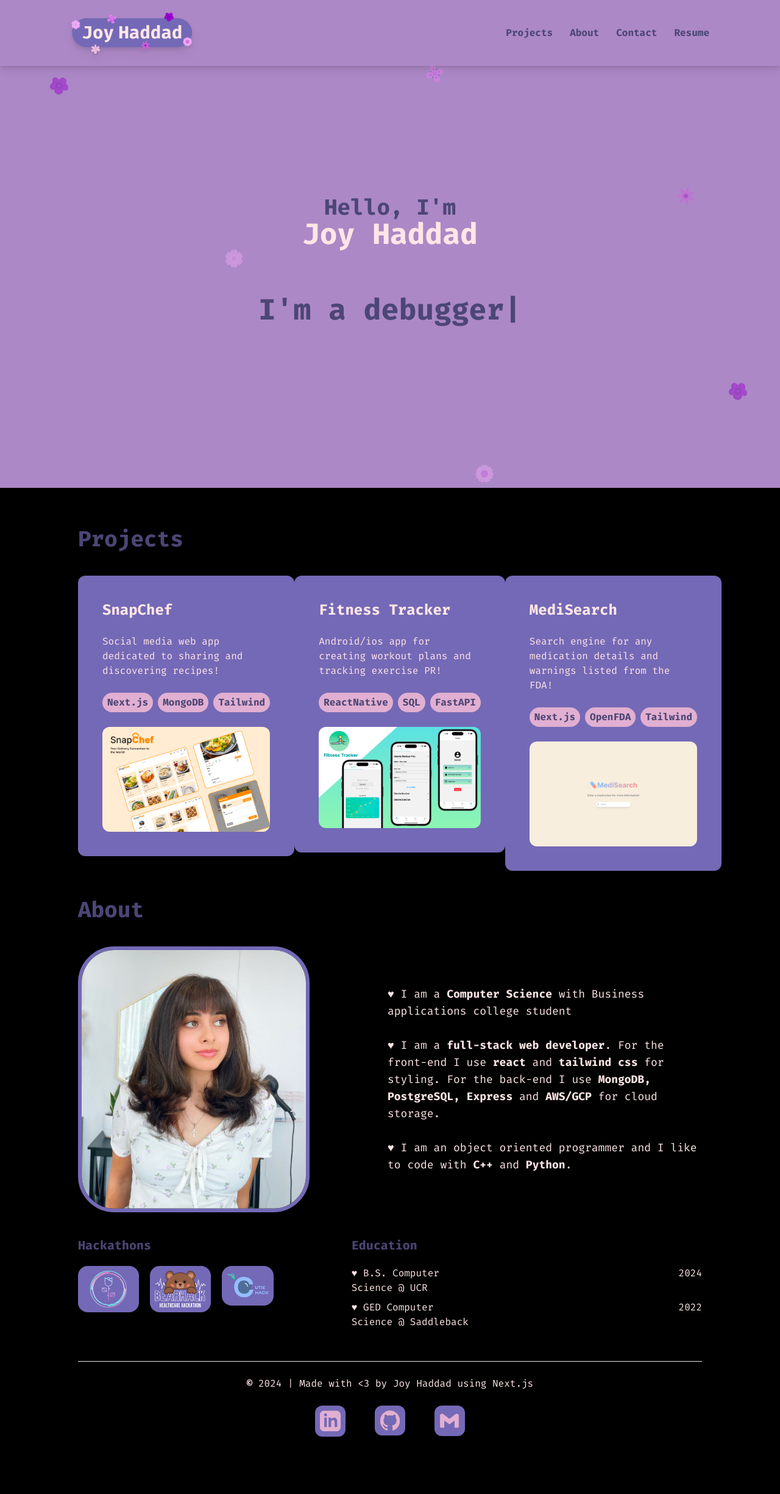
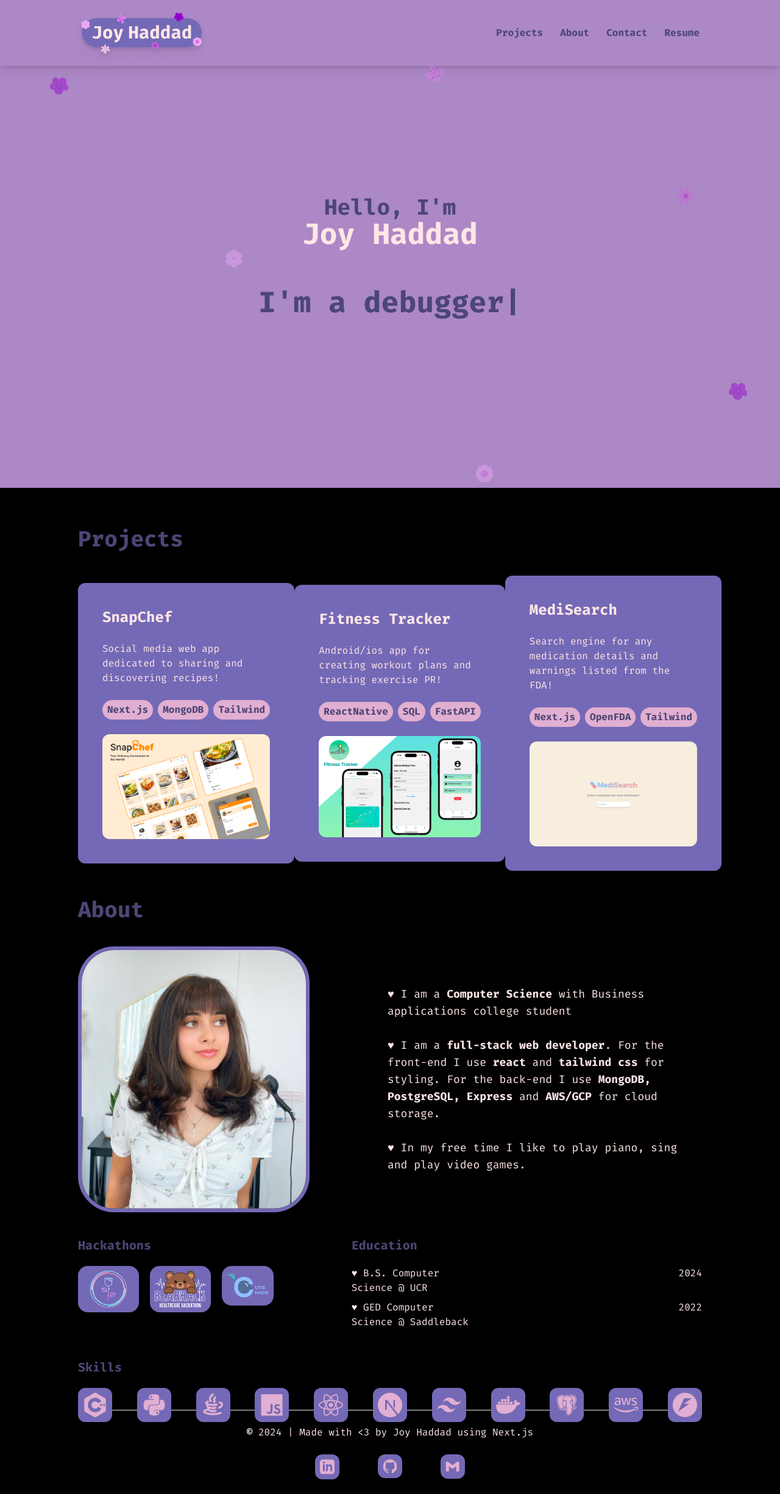
Before and after one commit to JoyHaddad/portfolio, a Next.js app: page / in a window 1280 px wide. Shown: the whole page at 61% size. Before the commit the page ends 2380 px from the top, so only its background shows below. Built offline with nearby package versions, Linux system fonts and the light colour scheme.

Commit message:
make mobile responsive and add skills

```diff
--- a/components/about.jsx
+++ b/components/about.jsx
@@ -1,14 +1,36 @@
 import React from "react";
 import Image from "next/image";
 import Link from "next/link";
+import { SiCplusplus } from "react-icons/si";
+import { FaPython } from "react-icons/fa";
+import { RiJavaLine } from "react-icons/ri";
+import { IoLogoJavascript } from "react-icons/io5";
+import { FaReact } from "react-icons/fa";
+import { SiNextdotjs } from "react-icons/si";
+import { RiTailwindCssFill } from "react-icons/ri";
+import { IoLogoDocker } from "react-icons/io5";
+import { BiLogoPostgresql } from "react-icons/bi";
+import { FaAws } from "react-icons/fa";
+import { SiFastapi } from "react-icons/si";
 import { motion } from "framer-motion";
 
 export default function About() {
+  const scaleAnimation = {
+    hover: {
+      scale: 1.1, // Scale the icon up to 110%
+      transition: {
+        yoyo: Infinity, // Make the animation repeat indefinitely
+        duration: 0.3, // Duration of each bounce
+        ease: "easeOut", // Use an "easeOut" easing for a smooth effect
+      },
+    },
+  };
+
   return (
-    <div className="h-screen -mt-32 -mb-10" id="about">
-      <div className="mx-0 sm:mx-32">
+    <div className="sm:h-screen sm:-mt-32 mt:0 mb-10" id="about">
+      <div className="mx-6 sm:mx-32">
         <motion.div
-          initial={{ x: -1000 }}
+          initial={{ x: -300 }}
           whileInView={{ x: 0 }}
           transition={{
             type: "spring",
@@ -21,7 +43,7 @@ export default function About() {
         >
           About
         </motion.div>
-        <div className="flex items-center">
+        <div className="flex sm:flex-row flex-col items-center">
           <Image
             style={{ borderRadius: "60px", borderWidth: "6px" }}
             className="border border-4 border-custom-dark max-w-sm"
@@ -31,7 +53,8 @@ export default function About() {
             height={200}
             priority
           />
-          <div className="text-custom-light text-lg font-normal ml-32">
+          <br />
+          <div className="text-custom-light text-lg font-normal sm:ml-32 ml-0">
             ♥ I am a <span className="font-bold">Computer Science</span> with
             Business applications college student
             <br />
@@ -43,12 +66,11 @@ export default function About() {
             <span className="font-bold">MongoDB, PostgreSQL, Express</span> and{" "}
             <span className="font-bold">AWS/GCP</span> for cloud storage.
             <br />
-            <br />♥ I am an object oriented programmer and I like to code with{" "}
-            <span className="font-bold">C++</span> and{" "}
-            <span className="font-bold">Python</span>.
+            <br />♥ In my free time I like to play piano, sing and play video
+            games.
           </div>
         </div>
-        <div className="flex">
+        <div className="flex flex-col sm:flex-row">
           <div>
             <div className="text-xl font-bold mt-10 mb-5">Hackathons</div>
             <div className="flex max-w-sm justify-between">
@@ -57,7 +79,7 @@ export default function About() {
                 <Image
                   className="bg-custom-dark p-2 px-5 mr-10 rounded-2xl cursor-pointer hover:bg-opacity-75 hover:border-2 hover:border-custom-pink"
                   src="/rosehack-logo.svg"
-                  alt="Joy photo"
+                  alt="Rosehack Logo"
                   width={100}
                   height={75}
                   priority
@@ -67,7 +89,7 @@ export default function About() {
                 <Image
                   className="bg-custom-dark p-2 mr-10 rounded-2xl cursor-pointer hover:bg-opacity-75 hover:border-2 hover:border-custom-pink"
                   src="/bearhack-logo.webp"
-                  alt="Joy photo"
+                  alt="Bearhack Logo"
                   width={100}
                   height={75}
                   priority
@@ -77,7 +99,7 @@ export default function About() {
                 <Image
                   className="bg-custom-dark p-2 rounded-2xl cursor-pointer hover:bg-opacity-75 hover:border-2 hover:border-custom-pink"
                   src="/cutiehack-logo.svg"
-                  alt="Joy photo"
+                  alt="Cutiehack Logo"
                   width={100}
                   height={75}
                   priority
@@ -86,18 +108,47 @@ export default function About() {
             </div>
           </div>
           <div>
-            <div className="text-xl font-bold mt-10 mb-5 ml-32">Education</div>
-            <div className="ml-32 mt-5 text-custom-light">
-              <div className="mb-2 flex">
-                ♥ B.S. Computer Science @ UCR
-                <div style={{ marginLeft: "388px" }}>2024</div>
+            <div className="text-xl font-bold mt-10 mb-5 ml-0 sm:ml-32">
+              Education
+            </div>
+            <div className="sm:ml-32 ml-0 mt-5 text-custom-light">
+              <div className="mb-2 flex flex-col sm:flex-row">
+                <span>♥ B.S. Computer Science @ UCR</span>
+                <div className="mt-2 sm:mt-0 sm:ml-97">2024</div>
               </div>
-              <div className="flex">
-                ♥ GED Computer Science @ Saddleback
-                <div style={{ marginLeft: "330px" }}>2022</div>
+              <div className="flex flex-col sm:flex-row">
+                <span>♥ GED Computer Science @ Saddleback</span>
+                <div className="mt-2 sm:mt-0 sm:ml-82">2022</div>
               </div>
             </div>
           </div>
+        </div>
+        <br />
+        <br />
+        <div className="font-bold text-xl mb-5">Skills</div>
+        <div className="sm:flex sm:justify-between grid grid-cols-5 gap-6">
+          {[
+            SiCplusplus,
+            FaPython,
+            RiJavaLine,
+            IoLogoJavascript,
+            FaReact,
+            SiNextdotjs,
+            RiTailwindCssFill,
+            IoLogoDocker,
+            BiLogoPostgresql,
+            FaAws,
+            SiFastapi,
+          ].map((Icon, index) => (
+            <motion.div
+              className="p-2 bg-custom-dark rounded-xl cursor-pointer"
+              key={index}
+              whileHover="hover"
+              variants={scaleAnimation}
+            >
+              <Icon className="text-custom-pink w-10 h-10" />
+            </motion.div>
+          ))}
         </div>
       </div>
     </div>
--- a/components/footer.jsx
+++ b/components/footer.jsx
@@ -4,7 +4,7 @@ import Link from "next/link";
 
 export default function Footer() {
   return (
-    <div className="mx-0 sm:mx-32">
+    <div className="mx-6 sm:mx-32 sm:mt-0 mt-16">
       <hr className="bg-custom-pink" id="contact" />
       <br />
       <div className="flex justify-center">
@@ -12,23 +12,31 @@ export default function Footer() {
           <span className="font-bold">©</span> 2024 | Made with {"<"}3 by Joy
           Haddad using Next.js
           <div className="mx-28 my-6 flex justify-center justify-between">
-            <Link href="https://www.linkedin.com/in/joyhhaddad/">
+            <Link
+              href="https://www.linkedin.com/in/joyhhaddad/"
+              target="_blank"
+              rel="noopener noreferrer"
+            >
               <Image
                 className="bg-custom-dark p-2 rounded-xl cursor-pointer hover:bg-opacity-75 hover:border hover:border-custom-pink"
                 src="/linkedin-logo.svg"
                 alt="Linkedin Logo"
-                width={50}
-                height={50}
+                width={40}
+                height={40}
                 priority
               />{" "}
             </Link>
-            <Link href="https://github.com/JoyHaddad/">
+            <Link
+              href="https://github.com/JoyHaddad/"
+              target="_blank"
+              rel="noopener noreferrer"
+            >
               <Image
                 className="bg-custom-dark p-2 rounded-xl cursor-pointer hover:bg-opacity-75 hover:border hover:border-custom-pink"
                 src="/github-logo.svg"
                 alt="Github Logo"
-                width={50}
-                height={50}
+                width={40}
+                height={40}
                 priority
               />{" "}
             </Link>
@@ -37,8 +45,8 @@ export default function Footer() {
                 className="bg-custom-dark p-2 rounded-xl cursor-pointer hover:bg-opacity-75 hover:border hover:border-custom-pink"
                 src="/gmail-logo.svg"
                 alt="Gmail Logo"
-                width={50}
-                height={50}
+                width={40}
+                height={40}
                 priority
               />
             </Link>
--- a/components/navbar.jsx
+++ b/components/navbar.jsx
@@ -1,59 +1,91 @@
-import React from "react";
+import React, { useState } from "react";
 import Image from "next/image";
+import Link from "next/link";
+import { FiMenu, FiX } from "react-icons/fi";
 
 export default function Navbar() {
-  // Function to handle smooth scrolling
-  const handleScroll = (e, targetId) => {
-    e.preventDefault(); // Prevent the default anchor behavior
-    const targetSection = document.getElementById(targetId);
-    if (targetSection) {
-      targetSection.scrollIntoView({ behavior: "smooth", block: "start" });
-    }
+  const [isMenuOpen, setIsMenuOpen] = useState(false);
+
+  const toggleMenu = () => {
+    setIsMenuOpen(!isMenuOpen);
   };
 
   return (
-    <div className="fixed w-screen z-10 flex items-center justify-between p-5 bg-bg-color drop-shadow-lg">
-      <div className="flex items-center w-full mx-24">
-        <a href="/#hero" onClick={(e) => handleScroll(e, "hero")}>
+    <div className="sm:fixed w-screen z-10 md:flex items-center justify-between p-5 bg-bg-color drop-shadow-lg">
+      <div className="flex justify-between">
+        <Image
+          className="md:hidden block drop-shadow-lg"
+          src="/joy-logo.svg"
+          alt="Joy Logo"
+          width={200}
+          height={200}
+          priority
+        />
+        <button className="md:hidden" onClick={toggleMenu}>
+          {isMenuOpen ? <FiX size={24} /> : <FiMenu size={24} />}
+        </button>
+      </div>
+      <div className="flex items-center w-full mx-28">
+        <Link href="/#hero">
           <Image
-            className="drop-shadow-lg"
+            className="hidden md:block drop-shadow-lg"
             src="/joy-logo.svg"
             alt="Joy Logo"
             width={200}
             height={48}
             priority
           />
-        </a>
-        <div className="flex space-x-7 font-bold ml-auto">
-          <a
-            href="/#projects"
-            onClick={(e) => handleScroll(e, "projects")}
-            className="hover:text-custom-light"
-          >
+        </Link>
+        <div className="hidden md:flex space-x-7 font-bold ml-auto">
+          <Link href="/#projects" className="hover:text-custom-light">
             Projects
-          </a>
-          <a
-            href="/#about"
-            onClick={(e) => handleScroll(e, "about")}
-            className="hover:text-custom-light"
-          >
+          </Link>
+          <Link href="/#about" className="hover:text-custom-light">
             About
-          </a>
-          <a
-            href="/#contact"
-            onClick={(e) => handleScroll(e, "contact")}
-            className="hover:text-custom-light"
-          >
+          </Link>
+          <Link href="/#contact" className="hover:text-custom-light">
             Contact
-          </a>
-          <a
+          </Link>
+          <Link
             href="https://storage.googleapis.com/backend-challenge-bucket/JoyHaddad_Resume.pdf"
             className="hover:text-custom-light"
           >
             Resume
-          </a>
+          </Link>
         </div>
       </div>
+      {isMenuOpen && (
+        <div className="flex flex-col items-start font-bold bg-bg-color p-5 absolute top-full left-0 w-full">
+          <Link
+            href="/#projects"
+            className="hover:text-custom-light py-2"
+            onClick={toggleMenu}
+          >
+            Projects
+          </Link>
+          <Link
+            href="/#about"
+            className="hover:text-custom-light py-2"
+            onClick={toggleMenu}
+          >
+            About
+          </Link>
+          <Link
+            href="/#contact"
+            className="hover:text-custom-light py-2"
+            onClick={toggleMenu}
+          >
+            Contact
+          </Link>
+          <Link
+            href="https://storage.googleapis.com/backend-challenge-bucket/JoyHaddad_Resume.pdf"
+            className="hover:text-custom-light py-2"
+            onClick={toggleMenu}
+          >
+            Resume
+          </Link>
+        </div>
+      )}
     </div>
   );
 }
--- a/components/welcome.jsx
+++ b/components/welcome.jsx
@@ -1,3 +1,4 @@
+"use client";
 import React, { useState, useEffect } from "react";
 import { TypeAnimation } from "react-type-animation";
 import { motion } from "framer-motion";
@@ -35,7 +36,7 @@ export default function Welcome() {
       >
         {startTypeAnimation && (
           <TypeAnimation
-            className="flex justify-center"
+            className="flex justify-center text-4xl sm:text-5xl"
             sequence={[
               "I'm a <developer/>",
               1000,
@@ -46,7 +47,6 @@ export default function Welcome() {
             ]}
             speed={5}
             deletionSpeed={5}
-            style={{ fontSize: "3em" }}
             repeat={Infinity}
           />
         )}
--- a/package.json
+++ b/package.json
@@ -13,6 +13,7 @@
     "next": "14.2.3",
     "react": "^18",
     "react-dom": "^18",
+    "react-icons": "^5.2.1",
     "react-intersection-observer": "^9.10.2",
     "react-type-animation": "^3.2.0"
   },
--- a/pages/index.js
+++ b/pages/index.js
@@ -1,22 +1,21 @@
 import Navbar from "@/components/navbar";
 import Welcome from "@/components/welcome";
 import Projects from "@/components/projects";
+import About from "@/components/about";
+import Footer from "@/components/footer";
 import snapChefImg from "../public/snapchef-img.png";
 import fitnessImg from "../public/fitness-img.png";
 import mediSearchImg from "../public/medisearch-img.png";
-import About from "@/components/about";
-import Footer from "@/components/footer";
 import { motion } from "framer-motion";
 
 export default function Home() {
   return (
-    <div>
-      <div id="hero">
+    <main className="font-fira">
       <Navbar />
       <Welcome />
-        <div className="h-screen pt-16">
+      <div className="sm:h-screen pb-16 sm:pb-0 pt-16">
         <motion.div
-            initial={{ x: -1000 }}
+          initial={{ x: -300 }}
           whileInView={{ x: 0 }}
           transition={{
             type: "spring",
@@ -25,12 +24,12 @@ export default function Home() {
             delay: 0.1,
           }}
           viewport={{ once: true }}
-            className="text-4xl mx-0 font-bold mb-10 sm:mx-32"
+          className="text-4xl ml-6 font-bold mb-10 sm:mx-32"
           id="projects"
         >
           Projects
         </motion.div>
-          <div className="mx-0 sm:mx-32 flex sm:flex-row flex-col justify-between">
+        <div className="flex sm:flex-row flex-col items-center sm:justify-between sm:mx-32 sm:space-y-0 space-y-7">
           <Projects
             projectImage={snapChefImg}
             project={{
@@ -56,6 +55,7 @@ export default function Home() {
               link: "https://github.com/ale18V/Fitcker",
             }}
           />
+
           <Projects
             projectImage={mediSearchImg}
             project={{
@@ -70,10 +70,8 @@ export default function Home() {
           />
         </div>
       </div>
-        <div></div>
       <About />
       <Footer />
-      </div>
-    </div>
+    </main>
   );
 }
```
Also changed, not shown: tailwind.config.js (+7 -0 lines), 1 other file (tests, documents, lock files or other folders). Lines whose indentation alone changed are shown as unchanged.
